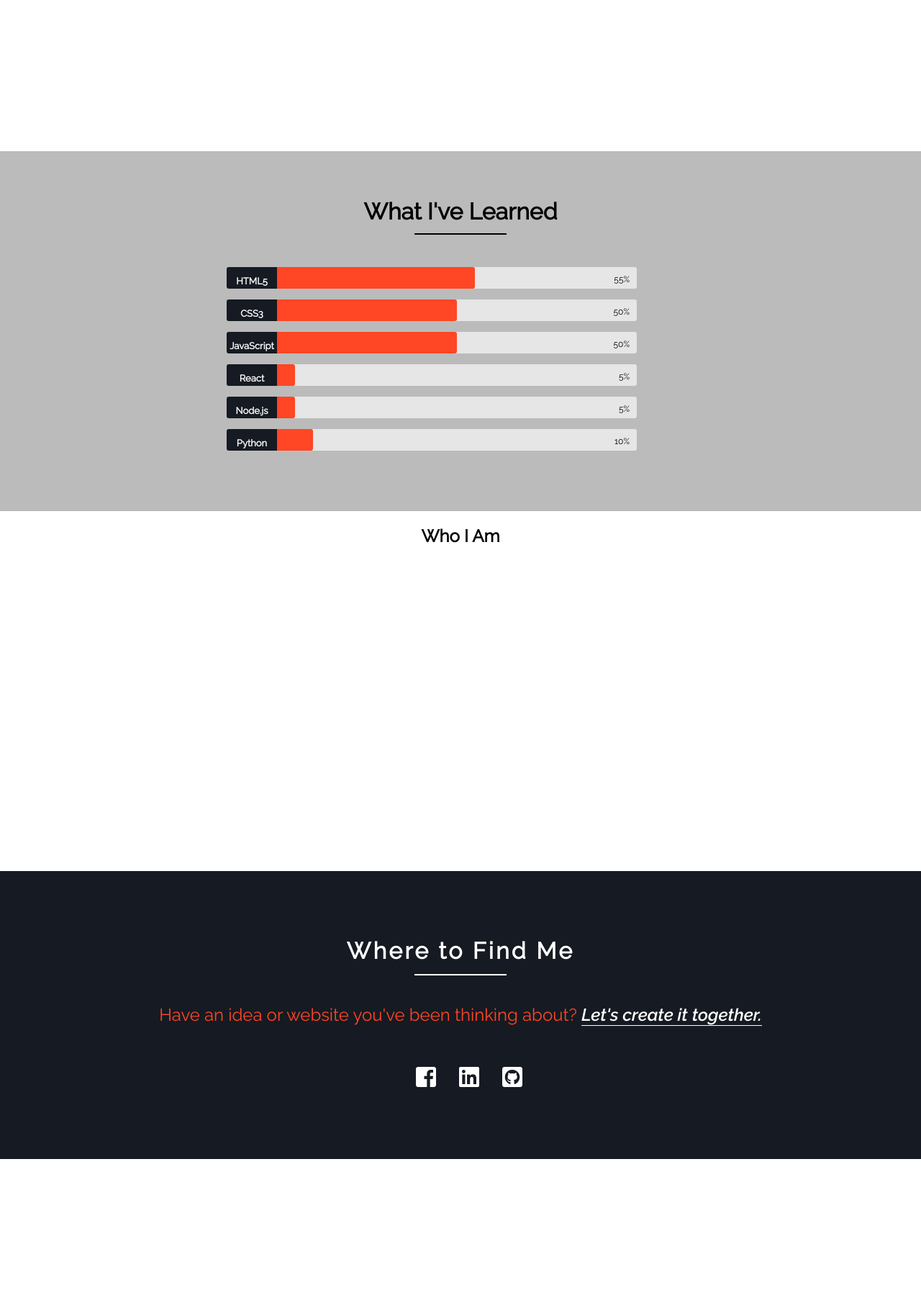
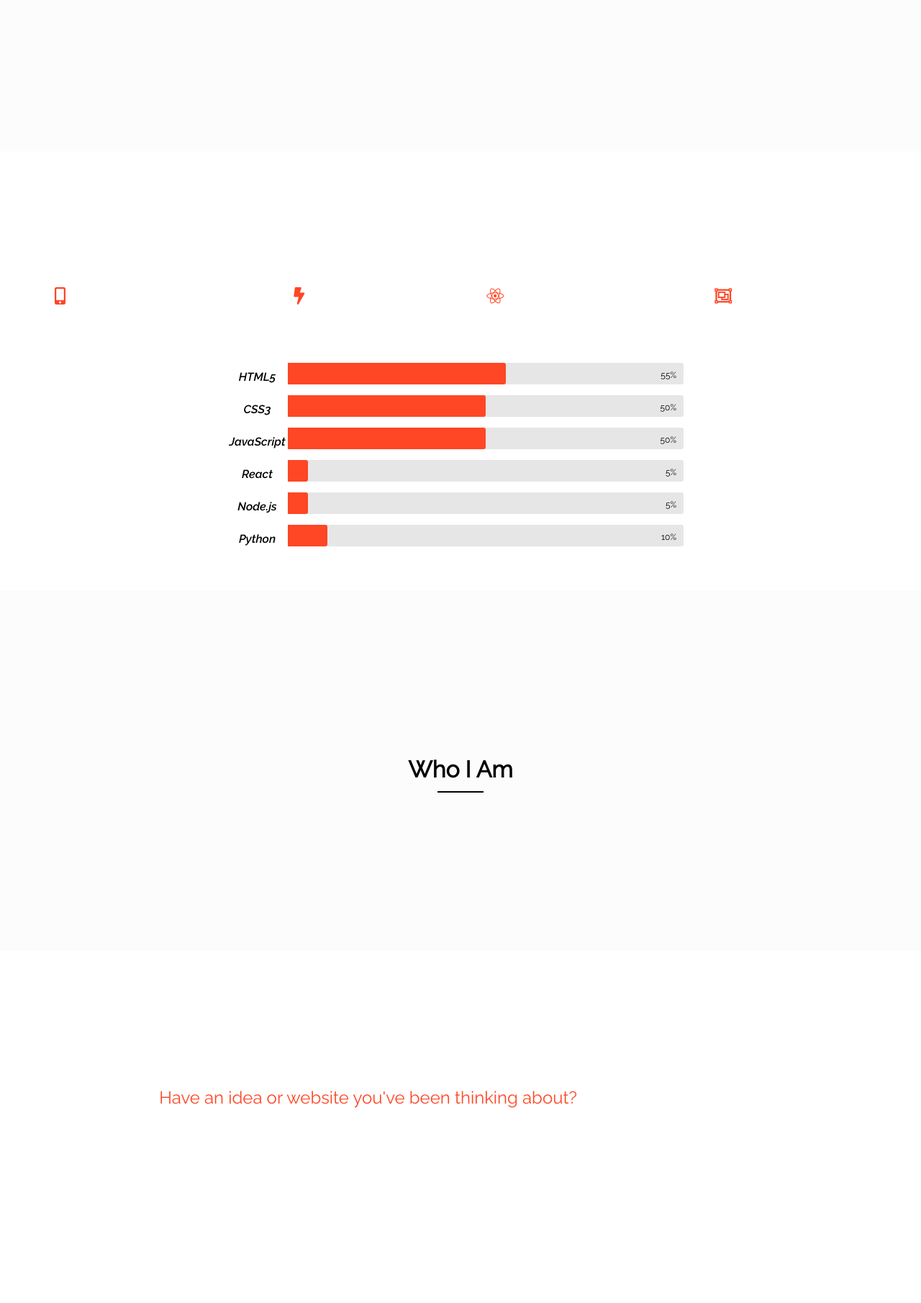
Before and after one commit to gabe-ng/react-personal-site, a PHP site: page / in a window 1280 px wide. Shown: the part 1400-3210 px from the top of the page at 72% size. Before the commit the page ends 3010 px from the top, so only its background shows below. Run offline with PHP 8.4, Linux system fonts and the light colour scheme; some libraries are stand-ins or nearby versions.

Commit message:
removed colored background for two sections

```diff
--- a/css/styles.css
+++ b/css/styles.css
@@ -62,7 +62,7 @@ h1 {
 }
 
 .title-color {
-  color: #c83c24;
+  color: #ff4625;
 }
 
 /***************** nav ***************/
@@ -110,7 +110,7 @@ nav a {
 /***************** main ***************/
 
 main {
-  background-color: rgba(252, 252, 252, 0.041);
+  /* background-color: rgba(252, 252, 252, 0.062); */
   display: -webkit-box;
   display: -ms-flexbox;
   display: flex;
@@ -129,12 +129,10 @@ section {
   -webkit-box-pack: center;
   -ms-flex-pack: center;
   justify-content: center;
-  /* width: 95%;
-  margin: 0 auto; */
 }
 
 .alt-color {
-  background-color: #ffffff;
+  background-color: rgb(252, 252, 252);
 }
 
 /***************** main - projects***************/
@@ -147,6 +145,7 @@ section {
   -webkit-box-pack: center;
   -ms-flex-pack: center;
   justify-content: center;
+  margin-bottom: 5px;
 }
 
 .projects h2 {
@@ -166,37 +165,50 @@ section {
 /***************** main - skills***************/
 
 .skills {
-  height: 500px;
-  background-color: #bbbbbb;
+  height: 600px;
+  /* background-color: #161a22; */
   display: flex;
   flex-direction: column;
   justify-content: center;
   align-items: center;
+  margin-bottom: 5px;
 }
 
 .skills h2 {
-  color: black;
+  color: white;
   font-size: 2em;
   text-align: center;
   position: relative;
-  top: -30px;
+  top: 10px;
 }
 
 .skills .border {
   position: relative;
-  top: -45px;
-  width: 10%;
-  border-bottom: 2.5px solid black;
+  top: -5px;
+  width: 6%;
+  border-bottom: 2.5px solid white;
 }
 
 .skill-flex {
   display: flex;
-  justify-content: flex-end;
+  justify-content: space-between;
   align-items: center;
-  flex-direction: row;
+  flex-direction: column;
+}
+
+.app-skills li {
+  margin: 1em;
+  font-size: 1.5em;
+  color: white;
+}
+
+.app-skills i {
+  padding: 0.5em;
+  color: #ff4625;
 }
 
 #skillbar-wrap {
+  display: block;
   margin: 0 auto;
   padding: 0px;
   text-align: center;
@@ -204,47 +216,28 @@ section {
 }
 
 .skill-name {
-  width: 70px;
+  width: 85px;
   height: 30px;
   line-height: 40px;
-  font-weight: bold;
-  font-size: 13px;
-  color: white;
+  font-weight: 600;
+  font-style: italic;
+  font-size: 1em;
+  color: black;
   clear: both;
   float: left;
   border-radius: 3px 0px 0px 3px;
 }
 
 #skill {
-  background-color: #161a22;
+  background-color: white;
 }
-/*
-#skill-css {
-  background-color: #5858fa;
-}
-
-#skill-js {
-  background-color: #04b404;
-}
-
-#skill-react {
-  background-color: #04b404;
-}
-
-#skill-node {
-  background-color: #04b404;
-}
-
-#skill-python {
-  background-color: #04b404;
-} */
 
 .skillbar-wrapper {
   float: left;
   position: relative;
   display: block;
   margin-bottom: 15px;
-  width: 500px;
+  width: 550px;
   background-color: #e6e6e6;
   height: 30px;
   border-radius: 0px 3px 3px 0px;
@@ -265,26 +258,6 @@ section {
   background-color: #ff4625;
 }
 
-/* #skillbar-css {
-  background-color: #8181f7;
-}
-
-#skillbar-js {
-  background-color: #01df01;
-}
-
-#skillbar-react {
-  background-color: #01df01;
-}
-
-#skillbar-node {
-  background-color: #01df01;
-}
-
-#skillbar-python {
-  background-color: #01df01;
-} */
-
 .skill-bar-percent {
   position: absolute;
   right: 10px;
@@ -299,9 +272,22 @@ section {
 
 .about {
   height: 500px;
+  display: flex;
+  justify-content: center;
+  align-items: center;
+  flex-direction: column;
+  margin-bottom: 5px;
+}
+
+.about .border {
+  position: relative;
+  top: -15px;
+  width: 5%;
+  border-bottom: 2.5px solid black;
 }
 
 .about h2 {
+  font-size: 2em;
 }
 
 /***************** main - divide***************/
@@ -322,7 +308,7 @@ section {
   -webkit-box-align: center;
   -ms-flex-align: center;
   align-items: center;
-  background-color: #161a22;
+  /* background-color: #161a22; */
 }
 
 .contact h2 {
@@ -334,7 +320,7 @@ section {
 .contact .border {
   margin-top: -0.8em;
   margin-bottom: 1em;
-  width: 10%;
+  width: 14%;
   border-bottom: 2.5px solid white;
 }
 
@@ -349,7 +335,8 @@ section {
 }
 
 .contact p a {
-  border-bottom: 1px solid white;
+  /* border-bottom: 1px solid white; */
+  text-decoration: underline;
 }
 
 .contact ul {
@@ -402,6 +389,7 @@ p i {
 /***************** hover effects ***************/
 nav a:hover,
 footer i:hover,
+.contact a:hover,
 .contact i:hover {
   color: #ff4625;
 }
--- a/index.html
+++ b/index.html
@@ -51,10 +51,26 @@
 
 		</section>
 		<section id="skills" class="skills">
-			<h2>What I've Learned</h2>
+			<h2>What I know</h2>
 			<div class="border"></div>
 			<div class="skill-flex">
-				<div id="skillbar-wrap">
+				<section class="app-skills">
+					<ul>
+						<li>
+							<i class="fas fa-mobile-alt"></i>Responsive Web Design
+						</li>
+						<li>
+							<i class="fas fa-bolt"></i>Rapid Load Times
+						</li>
+						<li>
+							<i class="fab fa-react"></i>Dynamic Page Layout
+						</li>
+						<li>
+							<i class="far fa-object-group"></i>Intuitive User Interface
+						</li>
+					</ul>
+				</section>
+				<section id="skillbar-wrap">
 
 					<div class="skill-name" id="skill">HTML5</div>
 					<div class="skillbar-wrapper">
@@ -92,7 +108,7 @@
 						<div class="skill-bar-percent">10%</div>
 					</div>
 
-				</div>
+				</section>
 			</div>
 		</section>
 
```
